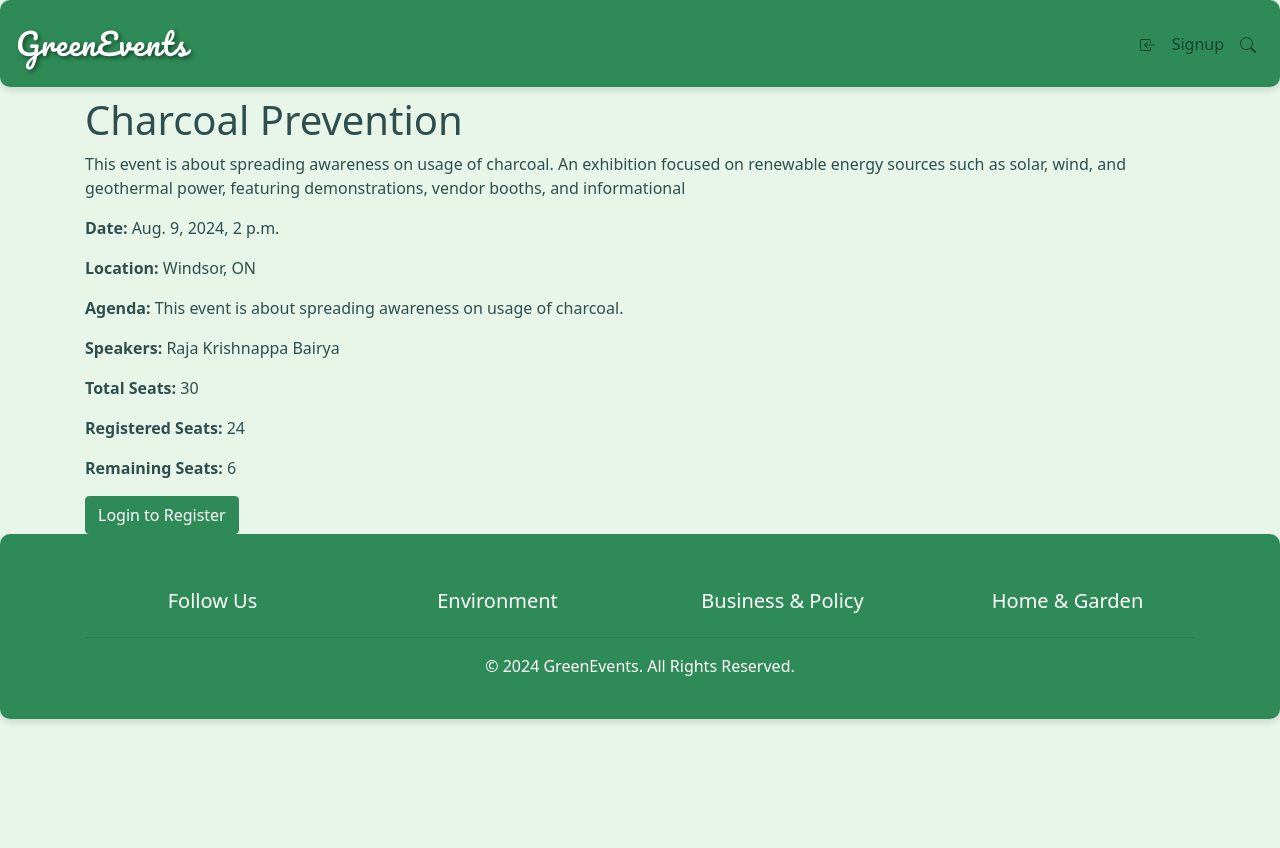
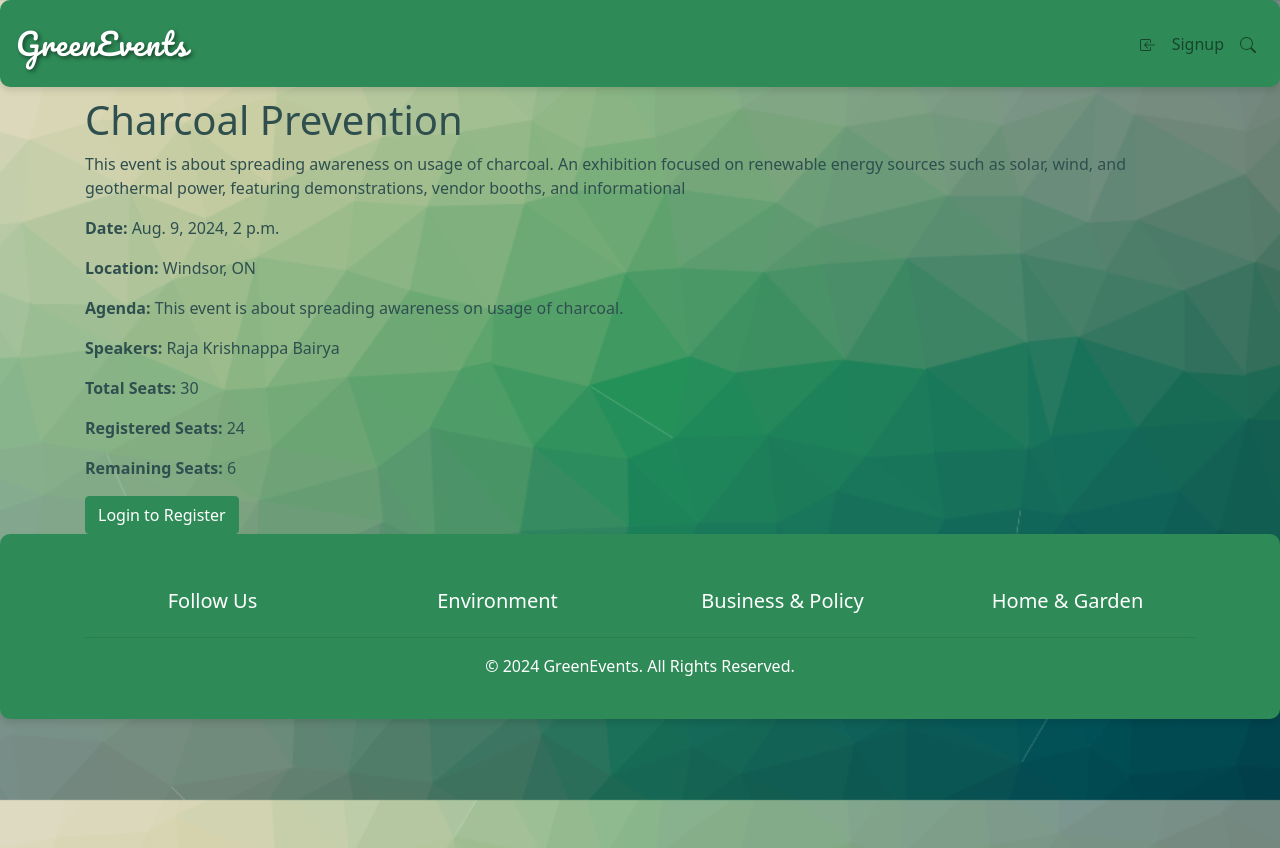
Before and after one commit to SanjayKumarM84/COMP-8347_Green-Events, a Django app: page /event/1/ in a window 1280 px wide. Before the commit the page ends 723 px from the top, so only its background shows below. Run offline with Django 5.2, Linux system fonts and the light colour scheme; data comes from the database, SQL or seed files in the repository; some libraries are stand-ins or nearby versions.

Commit message:
Added background image

```diff
--- a/djangoProject/myApp/static/css/style.css
+++ b/djangoProject/myApp/static/css/style.css
@@ -17,9 +17,16 @@
 /* Global Styles */
 body {
     background-color: var(--background-color);
+    background-image: url("/media/profile_pictures/cool-background.png");
+    background-size: cover; /* Ensures the image covers the entire background */
+    background-repeat: no-repeat;
+    background-position: center;
+    background-attachment: fixed; /* Keeps the background fixed while scrolling */
     color: var(--text-color);
     font-family: 'system-ui', -apple-system;
-    display: none;
+    min-height: 100vh; /* Ensures the body covers the full viewport height */
+    margin: 0; /* Removes any default margin */
+    display: block; /* Make sure the body is displayed */
 }
 
 a {
```
Also changed, not shown: djangoProject/media/profile_pictures/cool-background.png (added).
